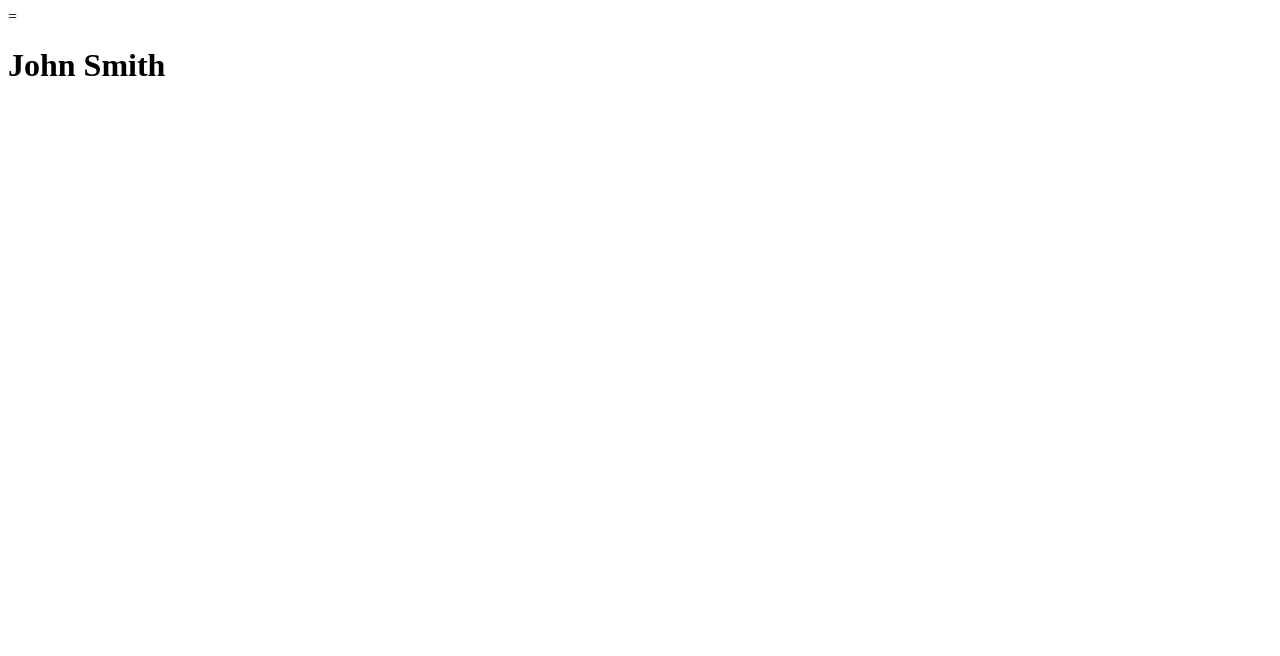
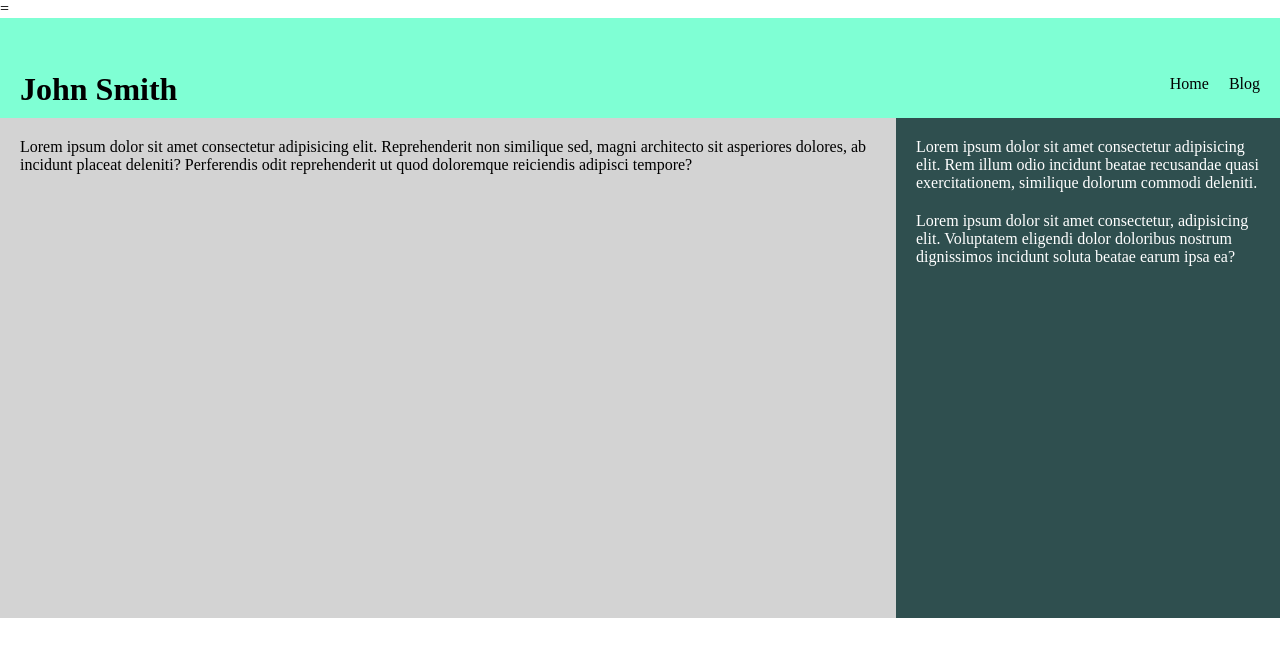
Before and after one commit to zadrisco-su/Lab-1, a plain HTML site: page index.html in a window 1280 px wide. Drawn offline with Linux system fonts and the light colour scheme.

Commit message:
added stylesheet and updated index

```diff
--- a/index.html
+++ b/index.html
@@ -4,9 +4,30 @@
     <meta charset="UTF-8">
     <meta name="viewport" content="width=device-width, initial-scale=1.0">
     <meta http-equiv="X-UA-Compatible" content="ie=edge">
+    <link rel="stylesheet" href="style.css" />
     <title>IST 363 Lab 1</title>
 </head>
 <body>
-    <h1>John Smith</h1>
+    <div class="header">
+        <h1>John Smith</h1>
+
+        <ul>
+            <li>
+                <a href="index.html">Home</a>
+            </li>
+            <li>
+                <a href="blog.html">Blog</a>
+            </li>
+        </ul>
+    </div>
+    <div class="main">
+        <div class="content">
+            <p> Lorem ipsum dolor sit amet consectetur adipisicing elit. Reprehenderit non similique sed, magni architecto sit asperiores dolores, ab incidunt placeat deleniti? Perferendis odit reprehenderit ut quod doloremque reiciendis adipisci tempore?</p>
+        </div>
+        <div class="sidebar">
+            <p>Lorem ipsum dolor sit amet consectetur adipisicing elit. Rem illum odio incidunt beatae recusandae quasi exercitationem, similique dolorum commodi deleniti.</p>
+            <p>Lorem ipsum dolor sit amet consectetur, adipisicing elit. Voluptatem eligendi dolor doloribus nostrum dignissimos incidunt soluta beatae earum ipsa ea?</p>
+        </div>
+    </div>
 </body>
 </html>
--- /dev/null
+++ b/style.css
@@ -0,0 +1,48 @@
+html, body {
+    padding: 0;
+    margin: 0;
+}
+
+.header {
+    height: 60px;
+    line-height: 60px;
+    padding: 20px;
+    background-color: aquamarine;
+    display: flex;
+    justify-content: space-between;
+}
+
+ul {
+    list-style: none;
+    display: flex;
+}
+
+li {
+    margin-left: 20px;
+}
+
+a {
+    text-decoration: none;
+    color: black;
+}
+
+.content{
+    width: 70%;
+    background-color: lightgray;
+    min-height: 500px;
+}
+
+.sidebar{
+    width: 30%;
+    background-color: darkslategrey;
+    color: white;
+    min-height: 500px;
+}
+
+.main {
+    display: flex;
+}
+
+p{
+    margin: 20px;
+}
```
